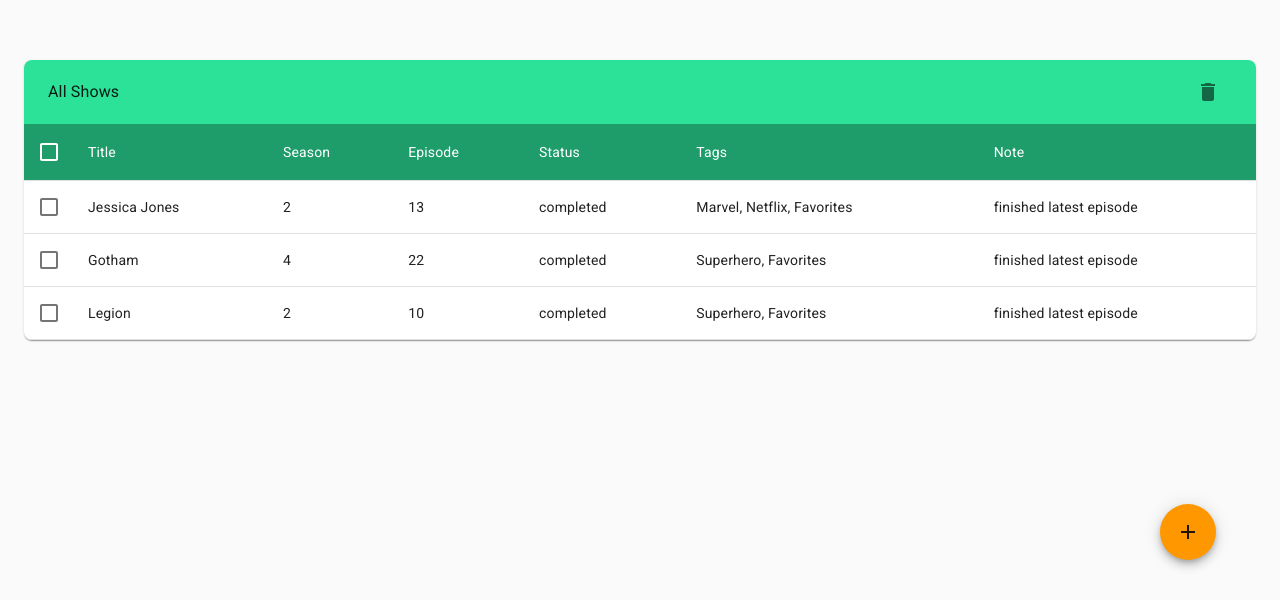
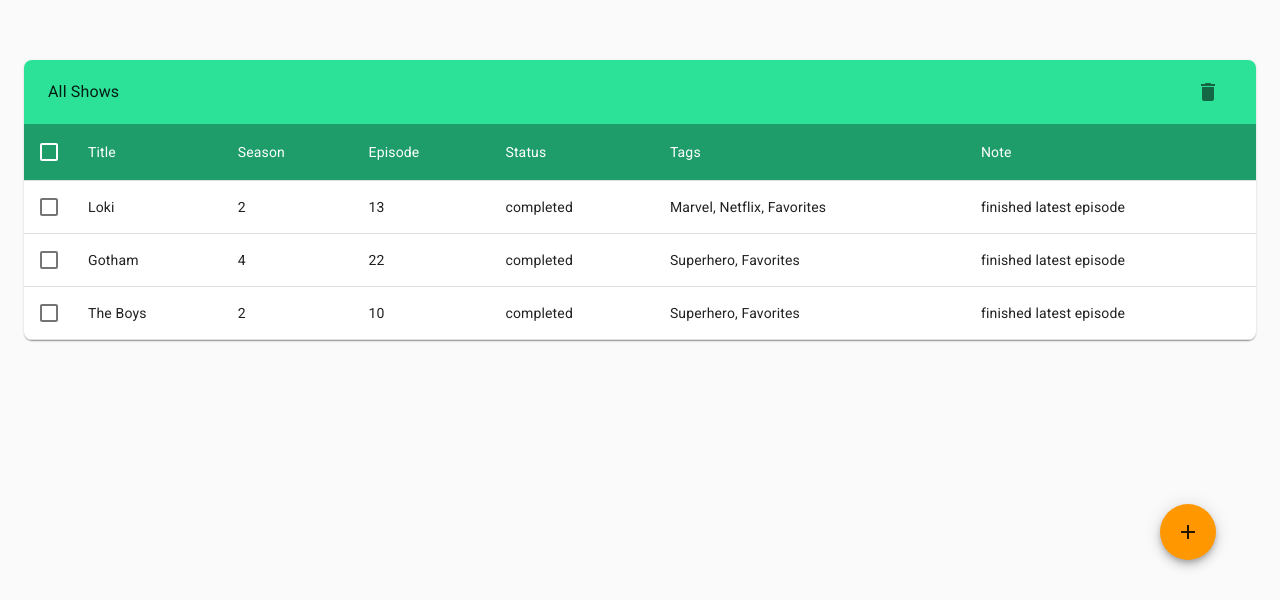
Before and after one commit to LarsSpangenberg/tv-show-list-react, a React (Create React App) app: page / in a window 1280 px wide. Shown: the part 200-800 px from the top of the page. Built offline with nearby package versions, Linux system fonts and the light colour scheme.

Commit message:
changed some mock data

```diff
--- a/src/assets/mock-user.js
+++ b/src/assets/mock-user.js
@@ -5,7 +5,7 @@ export const user = {
   shows: [
     {
       id: '2o374osdjlwie7r923',
-      title: 'Jessica Jones',
+      title: 'Loki',
       season: 2,
       episode: 13,
       note: 'finished latest episode',
@@ -46,7 +46,7 @@ export const user = {
 
     {
       id: 'asod87f09w83jkrh8s0',
-      title: 'Legion',
+      title: 'The Boys',
       season: 2,
       episode: 10,
       note: 'finished latest episode',
```
